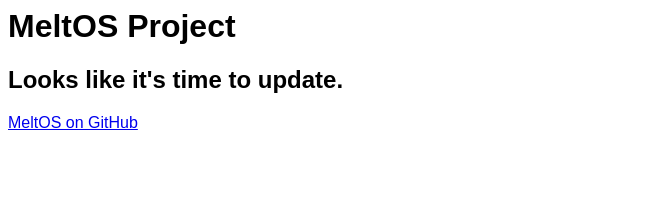
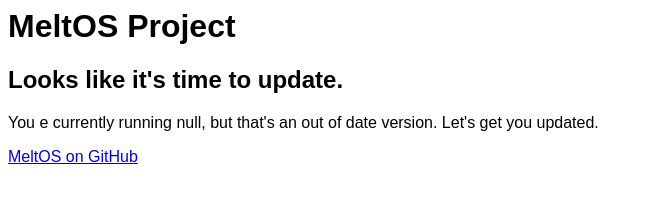
Before and after one commit to melt-exp/MeltOS-get, a plain HTML site: page timetoupdate.html in a window 1280 px wide. Shown: the whole page, without its empty margins (0-653 px from the left). Drawn offline with Linux system fonts and the light colour scheme.

Commit message:
Update timetoupdate.html

```diff
--- a/timetoupdate.html
+++ b/timetoupdate.html
@@ -8,6 +8,7 @@
     <script>
       const urlParams = new URLSearchParams(window.location.search);
       const verParam = urlParams.get('version');
+      const div = document.getElementById('updtext');
       div.innerHTML = `You\re currently running ${verParam}, but that's an out of date version. Let's get you updated.`;
     </script>
     <p><a href="https://github.com/Melt2002/MeltOS">MeltOS on GitHub</a></p>
```
